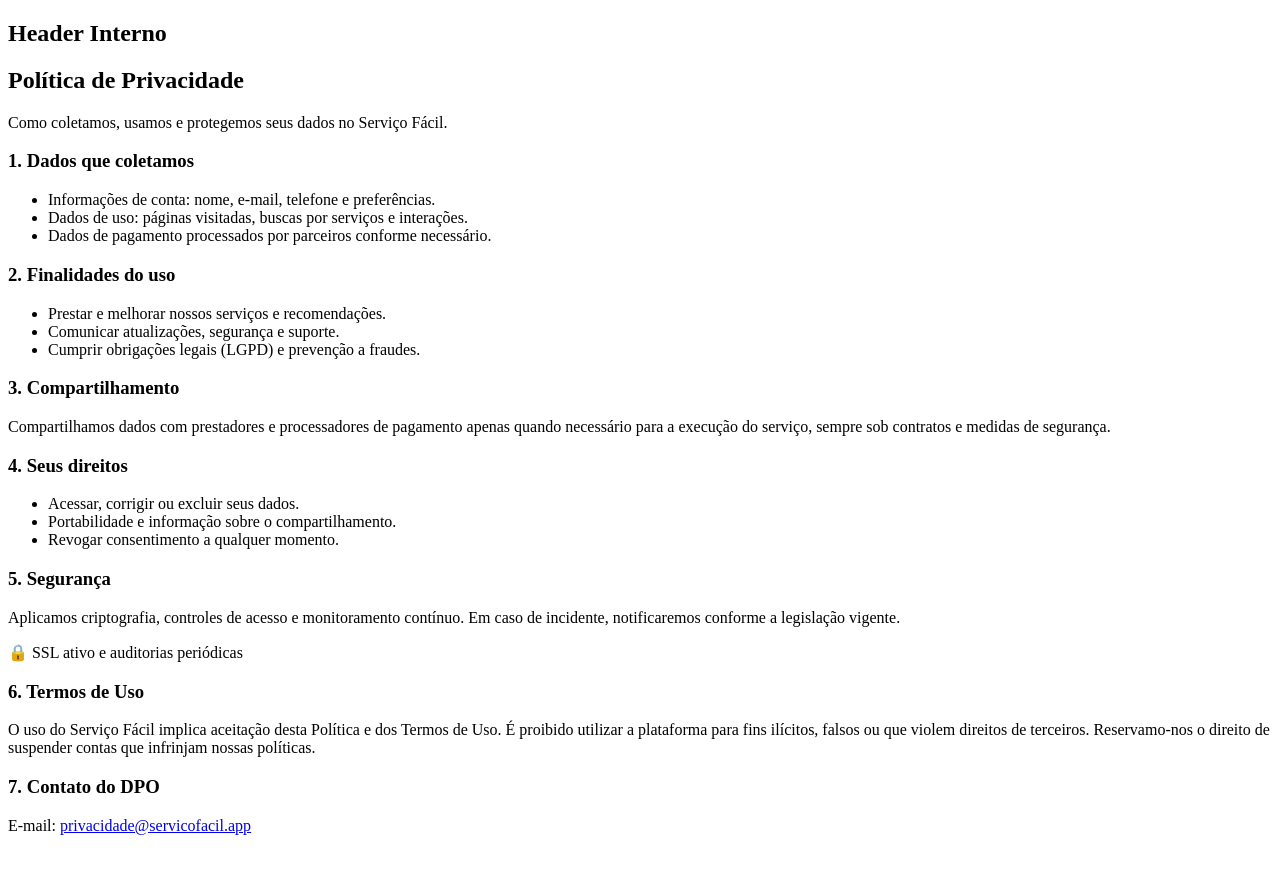
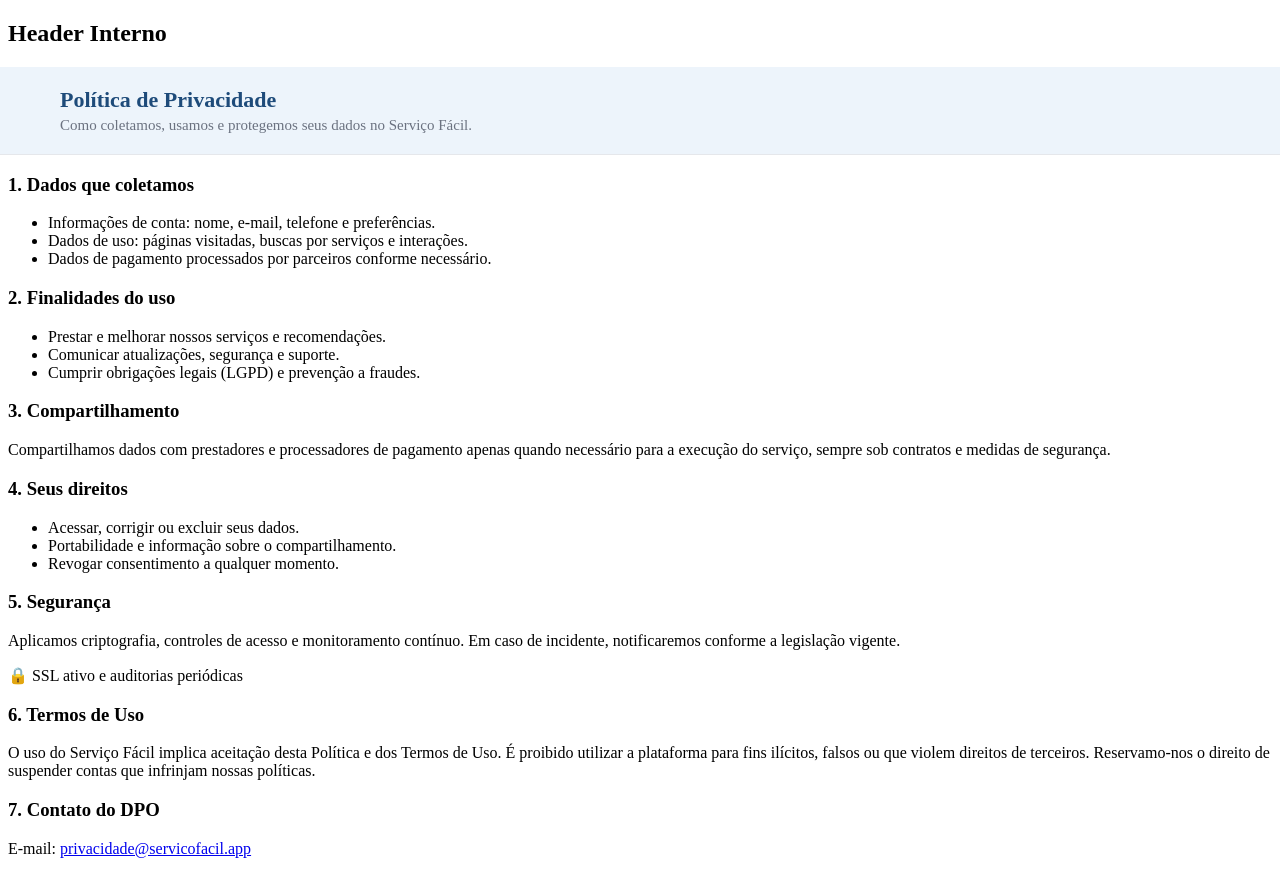
Before and after one commit to Ralk3/ProjetoCompAplicadaFront, a React (Vite) app: page /politica-de-privacidade in a window 1280 px wide. Before the commit the page ends 851 px from the top, so only its background shows below. Built offline with nearby package versions, Linux system fonts and the light colour scheme.

Commit message:
Variáveis ​​e Cabeçalho

```diff
--- a/src/pages/PrivacyPolicy/PrivacyPolicy.css
+++ b/src/pages/PrivacyPolicy/PrivacyPolicy.css
@@ -0,0 +1,33 @@
+:root {
+  --sf-blue: #1e4b7a;
+  --sf-blue-700: #173c62;
+  --sf-border: #e5e7eb;
+  --sf-muted: #6b7280;
+  --sf-text: #0f2942;
+  --sf-bg: #f8fafc;
+  --sf-green: #10b981;
+}
+
+/* ===== Faixa azul ===== */
+.sf-head {
+  background: #edf4fb;
+  border-bottom: 1px solid var(--sf-border);
+  margin-inline: calc(50% - 50vw);
+  width: 100vw;
+}
+.sf-head__inner {
+  max-width: 1160px;
+  margin: 0 auto;
+  padding: 20px 16px;
+}
+.sf-head__titles h1 {
+  margin: 0;
+  color: var(--sf-blue);
+  font-weight: 800;
+  font-size: 22px;
+}
+.sf-head__titles p {
+  margin: 4px 0 0;
+  color: var(--sf-muted);
+  font-size: 15px;
+}
```
